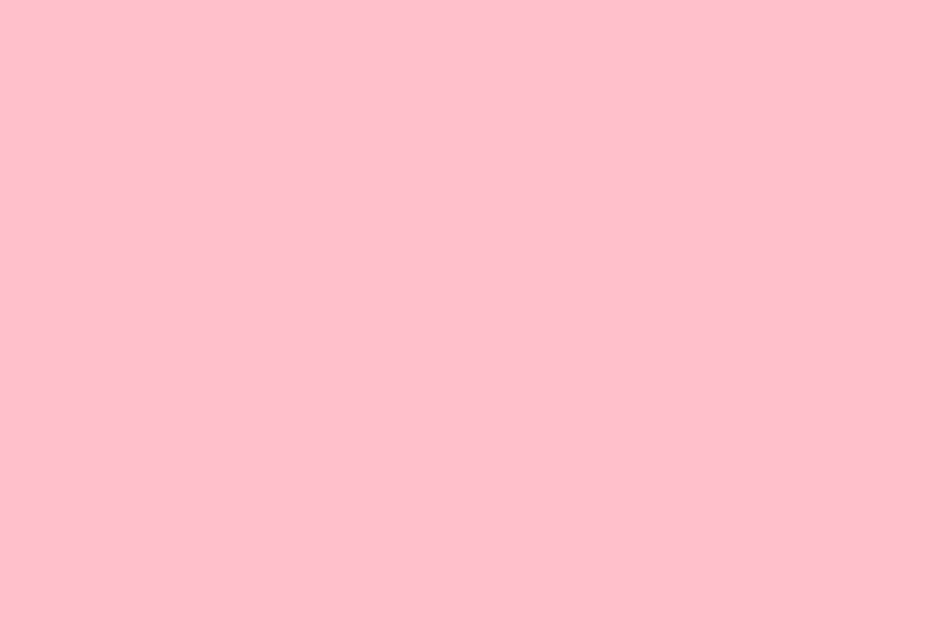
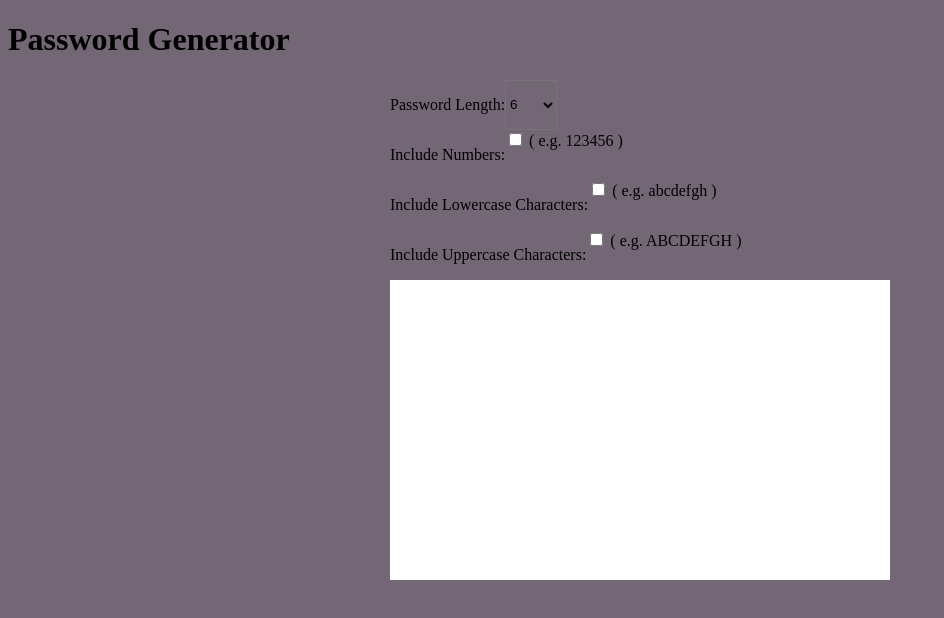
Before and after one commit to drmisssciurus/password-generator, a plain HTML site: page index.html in a window 1280 px wide. Shown: the whole page, without its empty margins (0-944 px from the left). Drawn offline with Linux system fonts and the light colour scheme.

Commit message:
start layout and styles

```diff
--- a/index.html
+++ b/index.html
@@ -7,6 +7,89 @@
     <link rel="stylesheet" href="style.css">
 </head>
 <body>
+    <header class="title">
+        <h1>Password Generator</h1>
+    </header>
+        <div class="container">
+            <div class="list">
+                <p class="list-title">Password Length:</p>
+                <select name="" id="" class="list-select">
+                    <optgroup label="Weak">
+                        <option value="6">6</option>
+                        <option value="7">7</option>
+                        <option value="8">8</option>
+                        <option value="9">9</option>
+                        <option value="10">10</option>
+                        <option value="11">11</option>
+                        <option value="12">12</option>
+                        <option value="13">13</option>
+                        <option value="14">14</option>
+                        <option value="15">15</option>
+                    </optgroup>
+                    <optgroup label="Strong">
+                        <option value="16">16</option>
+                        <option value="17">17</option>
+                        <option value="18">18</option>
+                        <option value="19">19</option>
+                        <option value="20">20</option>
+                        <option value="21">21</option>
+                        <option value="22">22</option>
+                        <option value="23">23</option>
+                        <option value="24">24</option>
+                        <option value="25">25</option>
+                        <option value="26">26</option>
+                        <option value="27">27</option>
+                        <option value="28">28</option>
+                        <option value="29">29</option>
+                        <option value="30">30</option>
+                        <option value="31">31</option>
+                        <option value="32">32</option>
+                        <option value="33">33</option>
+                        <option value="34">34</option>
+                        <option value="35">35</option>
+                        <option value="36">36</option>
+                        <option value="37">37</option>
+                        <option value="38">38</option>
+                        <option value="39">39</option>
+                        <option value="40">40</option>
+                        <option value="41">41</option>
+                        <option value="42">42</option>
+                        <option value="43">43</option>
+                        <option value="44">44</option>
+                        <option value="45">45</option>
+                        <option value="46">46</option>
+                        <option value="47">47</option>
+                        <option value="48">48</option>
+                        <option value="49">49</option>
+                        <option value="50">50</option>
+                    </optgroup>
+                </select>
+            </div>
+            <div class="list">
+                <p class="list-title">Include Numbers:</p>
+                <label for="">
+                    <input type="checkbox">
+                    ( e.g. 123456 )
+                </label>
+            </div>
+            <div class="list">
+                <p class="list-title">Include Lowercase Characters:</p>
+                <label for="">
+                    <input type="checkbox">
+                    ( e.g. abcdefgh )
+                </label>
+            </div>
+            <div class="list">
+                <p class="list-title">Include Uppercase Characters:</p>
+                <label for="">
+                    <input type="checkbox">
+                    ( e.g. ABCDEFGH )
+                </label>
+            </div>
+        </div>
+    <footer>
+
+    </footer>
     <script src="main.js"></script>
 </body>
 </html>
--- a/style.css
+++ b/style.css
@@ -1,3 +1,14 @@
  * {
-    background-color: pink;
+    background-color: rgb(115, 103, 118);
  }
+
+ .container {
+   background-color: rgb(255, 255, 255);
+   margin: auto auto;
+   width: 500px;
+   height: 500px;
+ }
+
+ .list {
+   display: flex;
+ }
```
